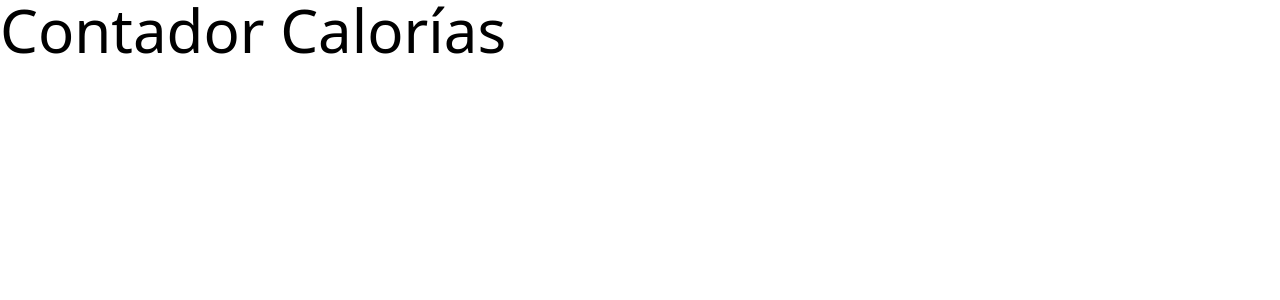
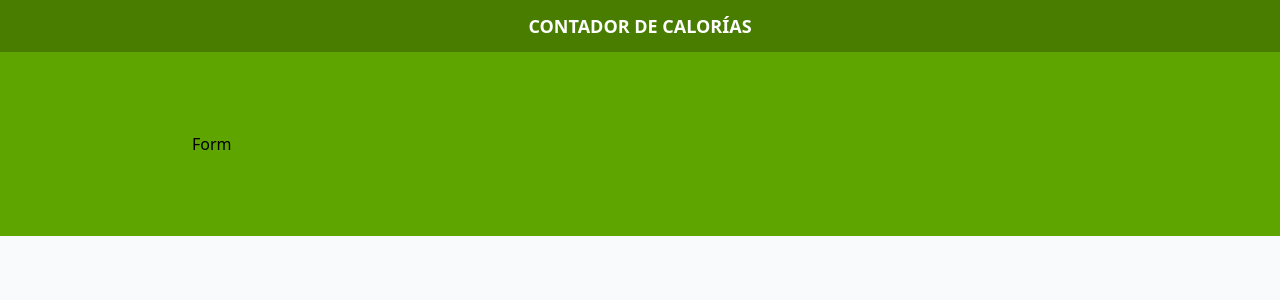
Before and after one commit to chalotorres/Proyecto-Calorie_Tracker, a React (Vite) app: page / in a window 1280 px wide. Shown: the top 300 px of the page. Built offline with nearby package versions, Linux system fonts and the light colour scheme.

Commit message:
Limpieza de código y creación de componente Form

```diff
--- a/index.html
+++ b/index.html
@@ -1,12 +1,12 @@
-<!doctype html>
+<!DOCTYPE html>
 <html lang="en">
   <head>
     <meta charset="UTF-8" />
     <link rel="icon" type="image/svg+xml" href="/vite.svg" />
     <meta name="viewport" content="width=device-width, initial-scale=1.0" />
-    <title>calorie-tracker</title>
+    <title>Contador de calorías - React y TypeScript</title>
   </head>
-  <body>
+  <body class="bg-gray-50">
     <div id="root"></div>
     <script type="module" src="/src/main.tsx"></script>
   </body>
--- a/src/App.tsx
+++ b/src/App.tsx
@@ -1,7 +1,20 @@
+import Form from "./components/Form"
+
 function App() {
   return (
     <>
-      <h1 className="text-6xl">Contador Calorías</h1>
+      <header className="bg-lime-700 py-3">
+        <div className="max-w-4xl mx-auto flex justify-between"></div>
+          <h1 className="text-center text-lg font-bold text-white uppercase">
+              Contador de Calorías
+          </h1>
+      </header>
+
+      <section className="bg-lime-600 py-20 px-5">
+        <div className="max-w-4xl mx-auto">
+          <Form/>
+        </div>
+      </section>
     </>
   )
 }
--- /dev/null
+++ b/src/components/Form.tsx
@@ -0,0 +1,6 @@
+
+export default function Form() {
+  return (
+    <div>Form</div>
+  )
+}
```
